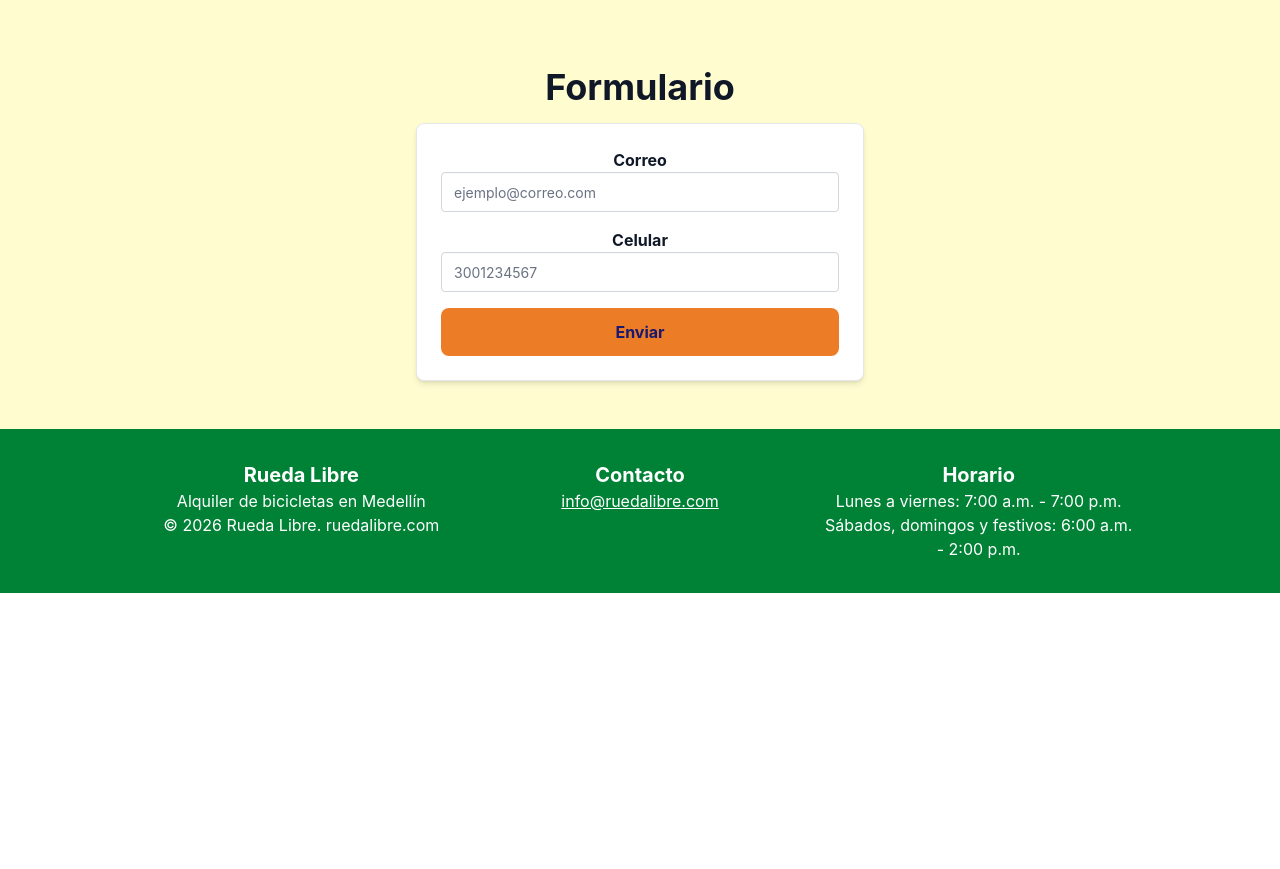
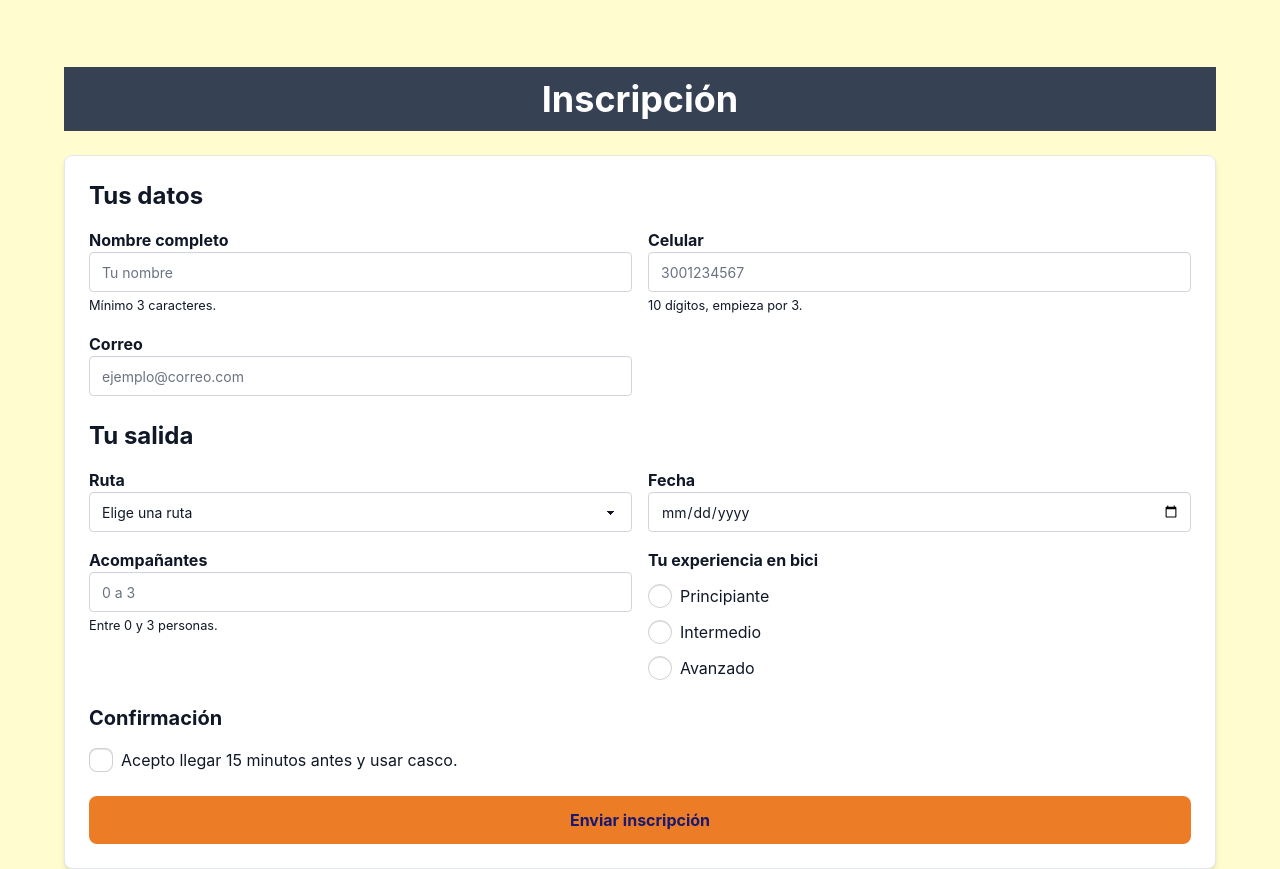
Before and after one commit to PaolaGarcia44/proyects_RIWI, a website: page Trayecto1/Nocturna/componentes.html in a window 1280 px wide. Shown: the part 1860-2729 px from the top of the page. Before the commit the page ends 2453 px from the top, so only its background shows below. Drawn offline with nearby package versions, Linux system fonts and the light colour scheme.

Commit message:
Contrarreloj 1: inscripción a Rueda nocturna

```diff
--- a/Trayecto1/Nocturna/componentes.html
+++ b/Trayecto1/Nocturna/componentes.html
@@ -278,41 +278,121 @@
             </div>
         </section>
 
-        <!-- FORMULARIO -->
-        <section id="formulario" class="p-4 md:p-8 lg:p-12 text-center">
+<!-- INSCRIPCIÓN -->
+<section id="formulario" class="p-4 md:p-8 lg:p-12">
 
-            <div class="max-w-5xl mx-auto px-4">
+    <div class="max-w-3xl mx-auto px-4">
 
-                <h2 class="text-2xl md:text-3xl lg:text-4xl font-bold mb-4 text-gray-900 dark:text-gray-100">
-                    Formulario
+        <h2 class="text-2xl md:text-3xl lg:text-4xl p-3 font-bold text-center mb-6 text-white bg-gray-700 dark:bg-gray-950 dark:text-gray-100">
+            Inscripción
         </h2>
 
-                <form class="card bg-white text-gray-900 dark:bg-gray-800 dark:text-white shadow-md max-w-md mx-auto p-6 space-y-4 border border-gray-200 dark:border-gray-700">
+        <form id="form-inscripcion" class="card flex flex-col bg-white text-gray-900 dark:bg-gray-800 dark:text-white shadow-md p-6 gap-6 border border-gray-200 dark:border-gray-700">
 
-                    <label class="form-control w-full">
-                        <span class="font-bold mb-1">Correo</span>
+            <!-- DATOS PERSONALES -->
+            <fieldset class="space-y-4">
+                <legend class="text-2xl font-bold mb-2">Tus datos</legend>
 
-                        <input type="email"
-                               placeholder="ejemplo@correo.com"
-                               class="input input-bordered w-full bg-white text-gray-900 border-gray-300 placeholder-gray-500 dark:bg-gray-700 dark:text-white dark:border-gray-600 dark:placeholder-gray-300 focus:outline-orange-500">
+                <div class="grid grid-cols-1 md:grid-cols-2 gap-4">
+
+                    <div class="form-control w-full">
+                        <label for="nombre" class="font-bold mb-1">Nombre completo</label>
+                        <input id="nombre" name="nombre" type="text" required minlength="3"
+                               autocomplete="name" placeholder="Tu nombre"
+                               class="input input-bordered w-full bg-white text-gray-900 border-gray-300 placeholder-gray-500 dark:bg-gray-700 dark:text-white dark:border-gray-600 dark:placeholder-gray-300 focus:outline-orange-500 invalid:not-placeholder-shown:border-red-600">
+                        <small class="text-gray-600 dark:text-gray-300">Mínimo 3 caracteres.</small>
+                    </div>
+
+                    <div class="form-control w-full">
+                        <label for="celular" class="font-bold mb-1">Celular</label>
+                        <input id="celular" name="celular" type="tel" required
+                               inputmode="numeric" autocomplete="tel" maxlength="10"
+                               pattern="3[0-9]{9}" placeholder="3001234567"
+                               title="10 dígitos, empezando por 3"
+                               class="input input-bordered w-full bg-white text-gray-900 border-gray-300 placeholder-gray-500 dark:bg-gray-700 dark:text-white dark:border-gray-600 dark:placeholder-gray-300 focus:outline-orange-500 invalid:not-placeholder-shown:border-red-600">
+                        <small class="text-gray-600 dark:text-gray-300">10 dígitos, empieza por 3.</small>
+                    </div>
+
+                    <div class="form-control w-full md:col-span-2">
+                        <label for="correo" class="font-bold mb-1">Correo</label>
+                        <input id="correo" name="correo" type="email" required
+                               autocomplete="email" placeholder="ejemplo@correo.com"
+                               class="input input-bordered w-full bg-white text-gray-900 border-gray-300 placeholder-gray-500 dark:bg-gray-700 dark:text-white dark:border-gray-600 dark:placeholder-gray-300 focus:outline-orange-500 invalid:not-placeholder-shown:border-red-600">
+                    </div>
+
+                </div>
+            </fieldset>
+
+            <!-- TU SALIDA -->
+            <fieldset class="space-y-4">
+                <legend class="text-2xl font-bold mb-2">Tu salida</legend>
+
+                <div class="grid grid-cols-1 md:grid-cols-2 gap-4">
+
+                    <div class="form-control w-full">
+                        <label for="ruta" class="font-bold mb-1">Ruta</label>
+                        <select id="ruta" name="ruta" required
+                                class="select select-bordered w-full bg-white text-gray-900 border-gray-300 dark:bg-gray-700 dark:text-white dark:border-gray-600 focus:outline-orange-500">
+                            <option value="">Elige una ruta</option>
+                            <option value="luces">Luces del centro · $55.000</option>
+                            <option value="miradores">Miradores de la ciudad · $75.000</option>
+                            <option value="luna">Luna en las palmas · $95.000</option>
+                        </select>
+                    </div>
+
+                    <div class="form-control w-full">
+                        <label for="fecha" class="font-bold mb-1">Fecha</label>
+                        <input id="fecha" name="fecha" type="date" required
+                               class="input input-bordered w-full bg-white text-gray-900 border-gray-300 dark:bg-gray-700 dark:text-white dark:border-gray-600 focus:outline-orange-500">
+                    </div>
+
+                    <div class="form-control w-full">
+                        <label for="acompanantes" class="font-bold mb-1">Acompañantes</label>
+                        <input id="acompanantes" name="acompanantes" type="number" required
+                               min="0" max="3" step="1" inputmode="numeric" placeholder="0 a 3"
+                               class="input input-bordered w-full bg-white text-gray-900 border-gray-300 placeholder-gray-500 dark:bg-gray-700 dark:text-white dark:border-gray-600 dark:placeholder-gray-300 focus:outline-orange-500 invalid:not-placeholder-shown:border-red-600">
+                        <small class="text-gray-600 dark:text-gray-300">Entre 0 y 3 personas.</small>
+                            </div>
+
+                    <!-- EXPERIENCIA (radios) -->
+                    <div role="radiogroup" aria-labelledby="exp-titulo" class="w-full">
+                        <p id="exp-titulo" class="font-bold mb-3">Tu experiencia en bici</p>
+                        <div class="flex flex-col gap-3">
+                            <label class="flex items-center gap-2 cursor-pointer">
+                                <input type="radio" name="experiencia" value="principiante" required class="radio radio-warning">
+                                Principiante
                             </label>
+                            <label class="flex items-center gap-2 cursor-pointer">
+                                <input type="radio" name="experiencia" value="intermedio" class="radio radio-warning">
+                                Intermedio
+                            </label>
+                            <label class="flex items-center gap-2 cursor-pointer">
+                                <input type="radio" name="experiencia" value="avanzado" class="radio radio-warning">
+                                Avanzado
+                            </label>
+                        </div>
+                    </div>
 
-                    <label class="form-control w-full">
-                        <span class="font-bold mb-1">Celular</span>
+                </div>
+            </fieldset>
 
-                        <input type="tel"
-                               placeholder="3001234567"
-                               class="input input-bordered w-full bg-white text-gray-900 border-gray-300 placeholder-gray-500 dark:bg-gray-700 dark:text-white dark:border-gray-600 dark:placeholder-gray-300 focus:outline-orange-500">
+            <!-- CONFIRMACIÓN -->
+            <fieldset class="space-y-4">
+                <legend class="text-xl font-bold mb-2">Confirmación</legend>
+
+                <label class="flex items-start gap-2 cursor-pointer">
+                    <input id="acepto" name="acepto" type="checkbox" required class="checkbox checkbox-warning mt-1">
+                    <span>Acepto llegar 15 minutos antes y usar casco.</span>
                 </label>
+            </fieldset>
 
-                    <button type="submit" class="btn-formulario">
-                        Enviar
+            <button type="submit" class="btn-formulario w-full md:w-1/2 self-center">
+                Enviar inscripción
             </button>
 
         </form>
     </div>
 </section>
-
     </main>
 
     <!-- PIE DE PÁGINA -->
--- a/Trayecto1/bitacora.txt
+++ b/Trayecto1/bitacora.txt
@@ -784,3 +784,6 @@ La diferencia principal fue, entonces, que `DAY1.html` quedó con una paleta má
 cercana al diseño inicial, mientras `Nocturna/componentes.html` quedó con una
 paleta ampliada de Tailwind para soportar modo claro, modo oscuro y estados de
 los componentes.
+
+------------------------------------------------------------------------------------------------------
+CONTRARELOJ 1: TIEMPO REGISTRADO DE LA ACTIVIDAD ME GASTE 1 HORA
```
Also changed, not shown: IAGENERATIVA/sem3/SkillSwap_prompt_organizado.txt (added, +100 -0 lines), Trayecto1/DAY1.html (+16 -1 lines), Trayecto1/paginas/reservas.html (+1 -1 lines), Trayecto1/paginas/tarifas.html (+1 -1 lines), 1 other file. Lines whose indentation alone changed are shown as unchanged.
